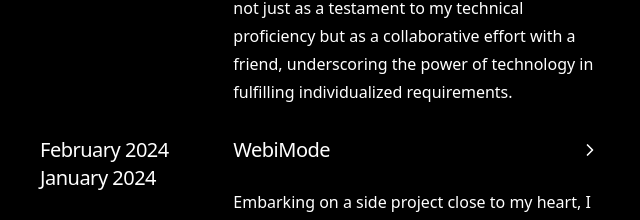
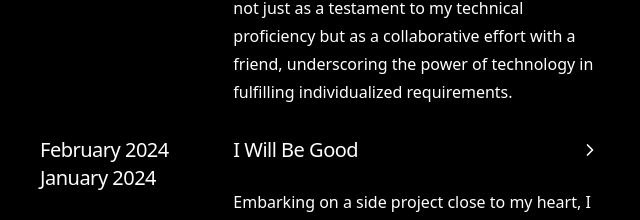
Before and after one commit to tasha-dev/portfolio, a Next.js app: page / in a window 1280 px wide. Shown: the part 2854-3074 px from the top of the page, without its empty margins (320-960 px from the left). Built offline with nearby package versions, Linux system fonts and the light colour scheme.

Commit message:
fixed typo

```diff
--- a/app/page.tsx
+++ b/app/page.tsx
@@ -102,7 +102,7 @@ export default function HomePage():ReactNode {
                             Undertaking the development of WatchLog was a fulfilling side project that not only added to my skill set as a front-end developer but also stemmed from a personal request from a friend. This app, tailored to create curated lists of movies and serials, allowed users to track and rate their watched content. The completion of the web pages was a blend of functionality and user-friendly design, ensuring an intuitive experience for both myself and potential users. Crafting this app not only provided me with valuable hands-on experience but also reinforced the significance of technology meeting personal needs. WatchLog emerged not just as a testament to my technical proficiency but as a collaborative effort with a friend, underscoring the power of technology in fulfilling individualized requirements.
                         </Work>
                         <Work
-                            name={'WebiMode'}
+                            name={'I Will Be Good'}
                             link={'https://iwillbegood.vercel.app/'}
                             date={{end: 'January 2024', start: 'February 2024'}}
                             stack={['NextJS', 'tailwindCSS', 'typescript', 'ReactJS']}
```
